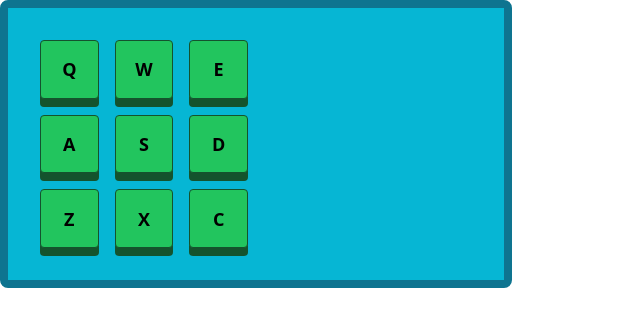
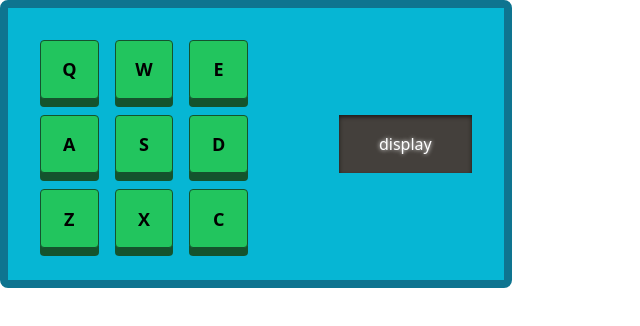
Before and after one commit to kevcomedia/fcc-drum-machine, a React (Vite) app: page / in a window 1280 px wide. Shown: the top 326 px of the page, without its empty margins (0-640 px from the left). Built offline with nearby package versions, Linux system fonts and the light colour scheme.

Commit message:
Add Display component

```diff
--- a/src/App.jsx
+++ b/src/App.jsx
@@ -1,4 +1,5 @@
 import Button from './components/Button'
+import Display from './components/Display'
 
 const App = () => {
   return (
@@ -12,6 +13,7 @@ const App = () => {
       <Button className="row-start-3" label="Z" />
       <Button className="row-start-3" label="X" />
       <Button className="row-start-3" label="C" />
+      <Display className="col-start-5 row-start-2 col-span-2" label="display" />
     </div>
   )
 }
--- /dev/null
+++ b/src/components/Display.jsx
@@ -0,0 +1,11 @@
+const Display = ({ label, className }) => {
+  return (
+    <div
+      className={`${className} flex justify-center items-center bg-stone-700 text-white shadow-inner shadow-stone-900 [text-shadow:0_0_0.25rem_white]`}
+    >
+      {label}
+    </div>
+  )
+}
+
+export default Display
```
